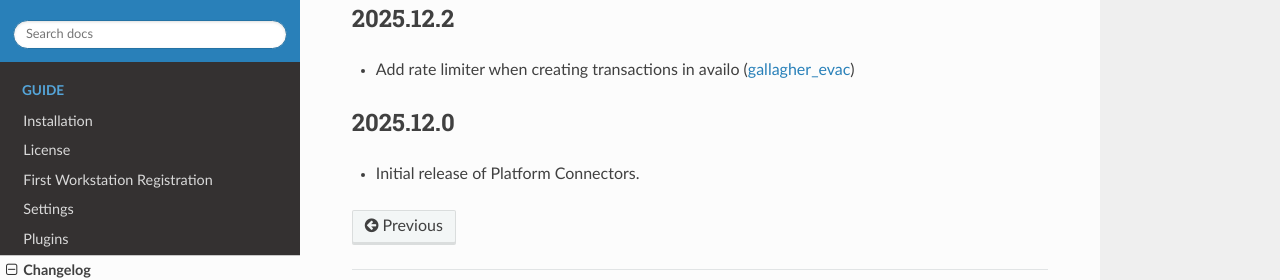
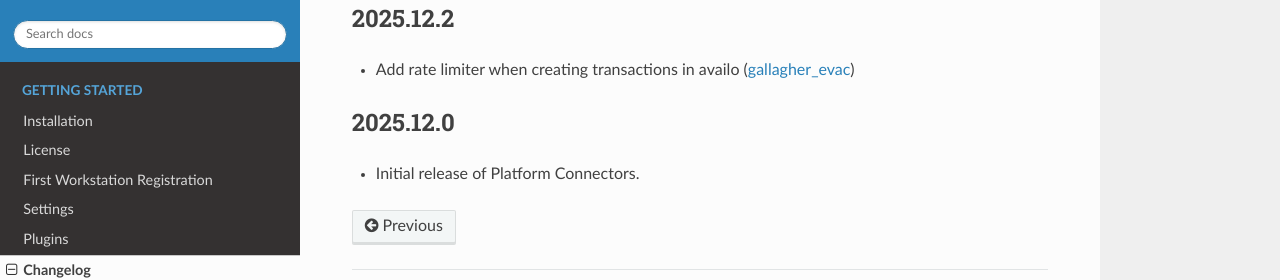
Before and after one commit to engrbm87/pconn-docs, a Sphinx documentation site: the page built from docs/source/changelog.rst, in a window 1280 px wide. Shown: the part 206-486 px from the top of the page. Built offline with Sphinx 7.4.7 and the Read the Docs theme 3.1.0, drawn with Linux system fonts in a browser that asks for light colours.

Commit message:
Update index.rst to adjust table of contents depth and caption for clarity

```diff
--- a/docs/source/index.rst
+++ b/docs/source/index.rst
@@ -17,8 +17,8 @@
 --------
 
 .. toctree::
-   :maxdepth: 2
-   :caption: Guide
+   :maxdepth: 1
+   :caption: Getting Started
 
    installation
    license
```
